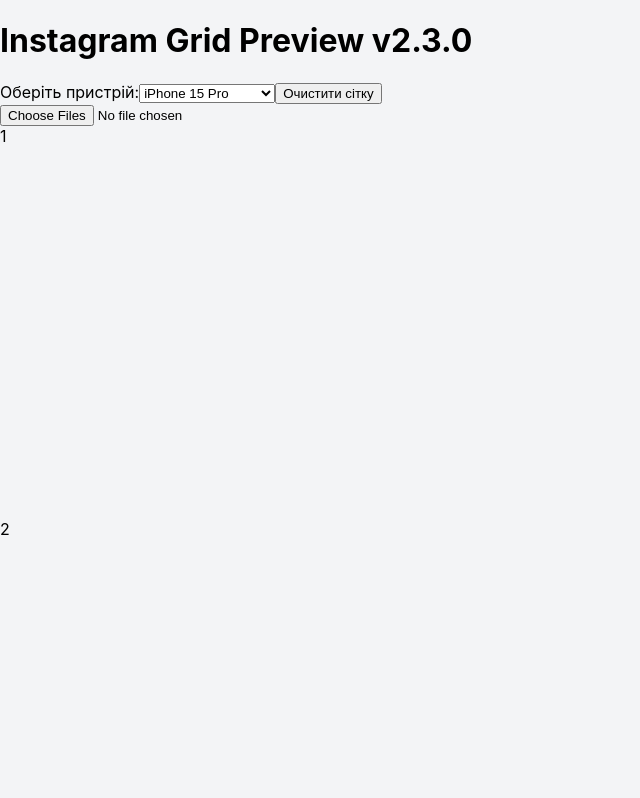
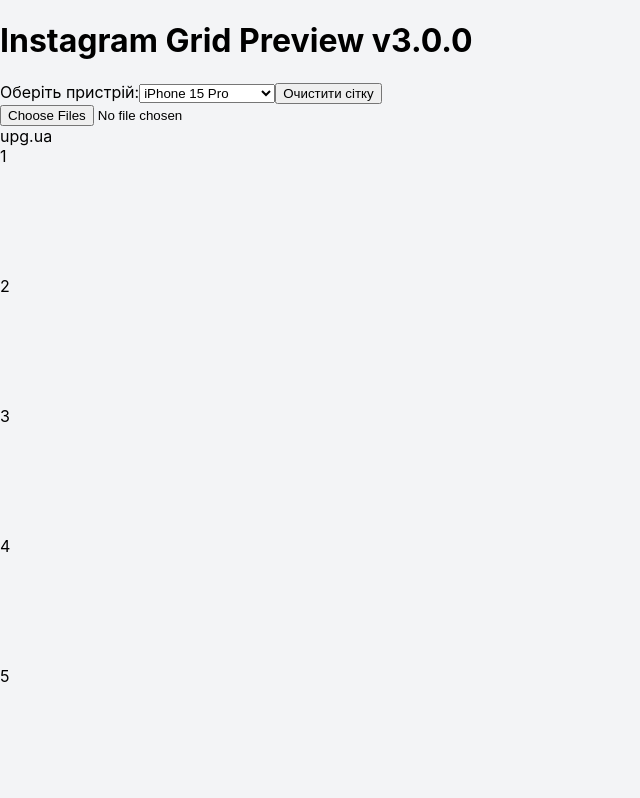
Before and after one commit to oleksiyupg/insta-preivew, a React (Vite) app: page / in a window 1280 px wide. Shown: the top 798 px of the page, without its empty margins (0-640 px from the left). Built offline with nearby package versions, Linux system fonts and the light colour scheme.

Commit message:
Update main.jsx

```diff
--- a/src/main.jsx
+++ b/src/main.jsx
@@ -1,4 +1,4 @@
-// Instagram Grid Preview Web App – Version 2.3.0 (Authentic Instagram grid layout, fixed styles)
+// Instagram Grid Preview Web App – Version 3.0.0 (Full Instagram UI Layout + Device Scaling)
 
 import React, { useState } from "react";
 import ReactDOM from "react-dom/client";
@@ -30,14 +30,15 @@ function App() {
   };
 
   const { width } = devices[selectedDevice];
+  const postSize = Math.floor((width - 2) / 3); // grid gap = 1px on each side
 
   return (
-    <div className="p-4 space-y-4 font-sans mx-auto max-w-screen-md">
-      <h1 className="text-2xl font-bold">
-        Instagram Grid Preview <span className="text-sm font-normal">v2.3.0</span>
+    <div className="bg-neutral-100 min-h-screen flex flex-col items-center py-6">
+      <div className="text-center mb-4">
+        <h1 className="text-xl font-bold">
+          Instagram Grid Preview <span className="text-sm font-normal">v3.0.0</span>
         </h1>
-
-      <div className="flex flex-wrap gap-4 items-center">
+        <div className="mt-2 flex gap-2 justify-center flex-wrap items-center">
           <label className="font-semibold">Оберіть пристрій:</label>
           <select
             className="border px-2 py-1 rounded"
@@ -62,18 +63,24 @@ function App() {
           multiple
           accept="image/*"
           onChange={handleImageUpload}
-        className="border px-3 py-2 rounded w-full max-w-md"
+          className="mt-3 border px-3 py-2 rounded"
         />
+      </div>
 
       <div
-        className="grid grid-cols-3 gap-[1px] bg-black"
-        style={{ width, aspectRatio: "1 / 1" }}
+        className="rounded border shadow bg-white"
+        style={{ width }}
       >
+        {/* Imitation of Instagram header */}
+        <div className="px-4 py-3 border-b text-left font-bold text-sm">upg.ua</div>
+
+        {/* Grid section */}
+        <div className="grid grid-cols-3 gap-[1px] bg-black">
           {images.map((img, i) => (
             <div
               key={i}
-            className="bg-white flex items-center justify-center overflow-hidden"
-            style={{ aspectRatio: "1 / 1" }}
+              className="bg-white overflow-hidden"
+              style={{ width: postSize, height: postSize }}
             >
               {img ? (
                 <img
@@ -82,10 +89,13 @@ function App() {
                   className="object-cover w-full h-full"
                 />
               ) : (
-              <span className="text-gray-300 text-sm">{i + 1}</span>
+                <div className="w-full h-full flex items-center justify-center text-gray-300 text-sm">
+                  {i + 1}
+                </div>
               )}
             </div>
           ))}
+        </div>
       </div>
     </div>
   );
```
Lines whose indentation alone changed are shown as unchanged.
